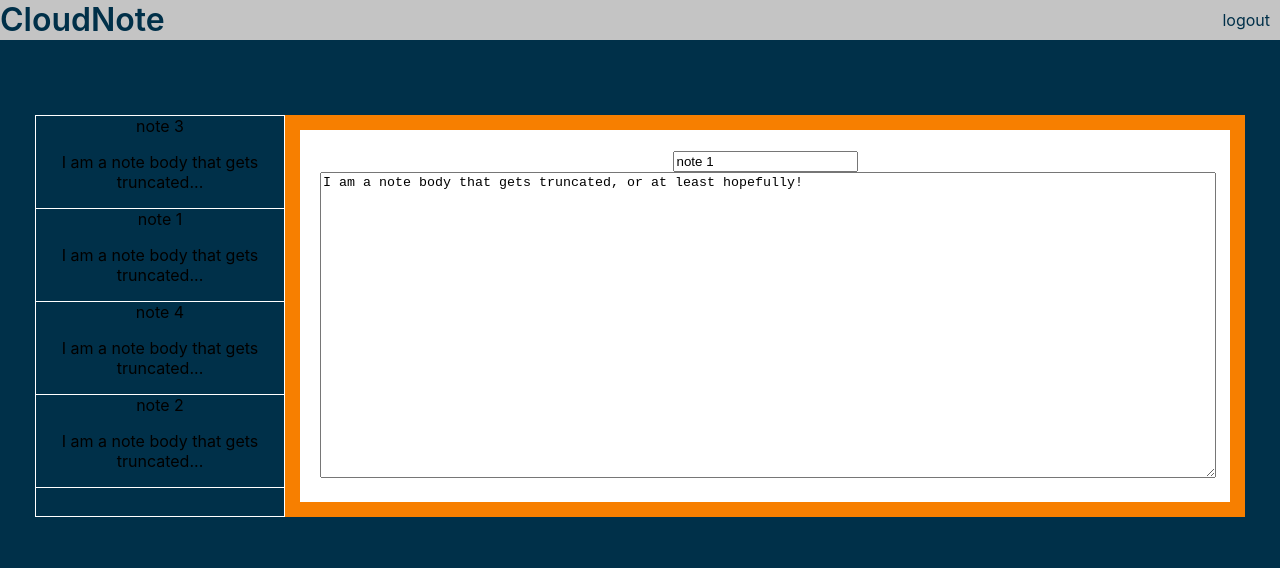
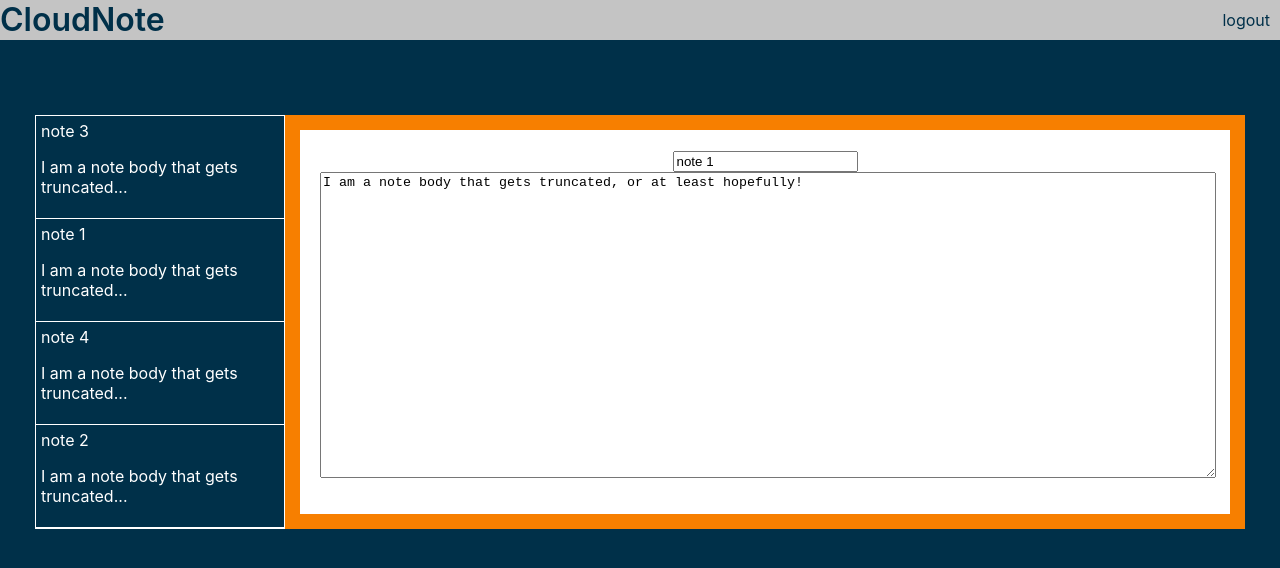
Before and after one commit to N8ers/cloud-note, a React (Create React App) app: page / in a window 1280 px wide. Shown: the top 568 px of the page. Built offline with nearby package versions, Linux system fonts and the light colour scheme.

Commit message:
make preview text more readable

```diff
--- a/src/components/NotePreview/NotePreview.css
+++ b/src/components/NotePreview/NotePreview.css
@@ -1,3 +1,6 @@
 .NotePreview {
   border-bottom: 1px solid white;
+  color: white;
+  text-align: left;
+  padding: 5px;
 }
```
